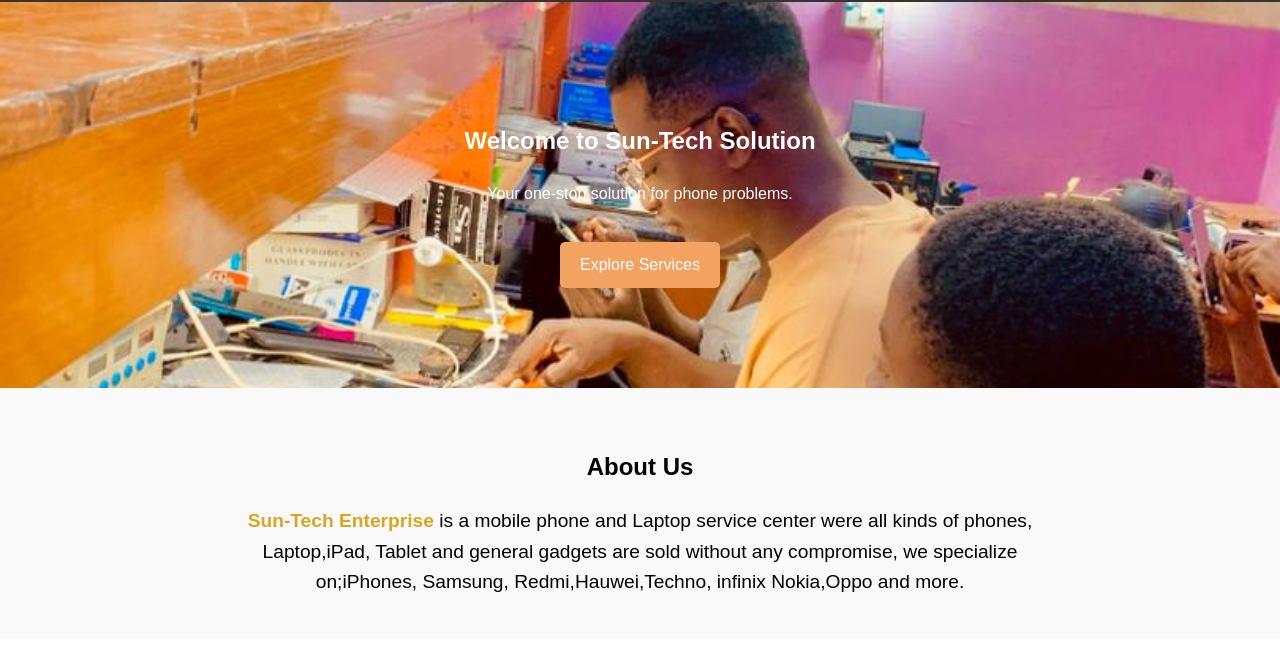
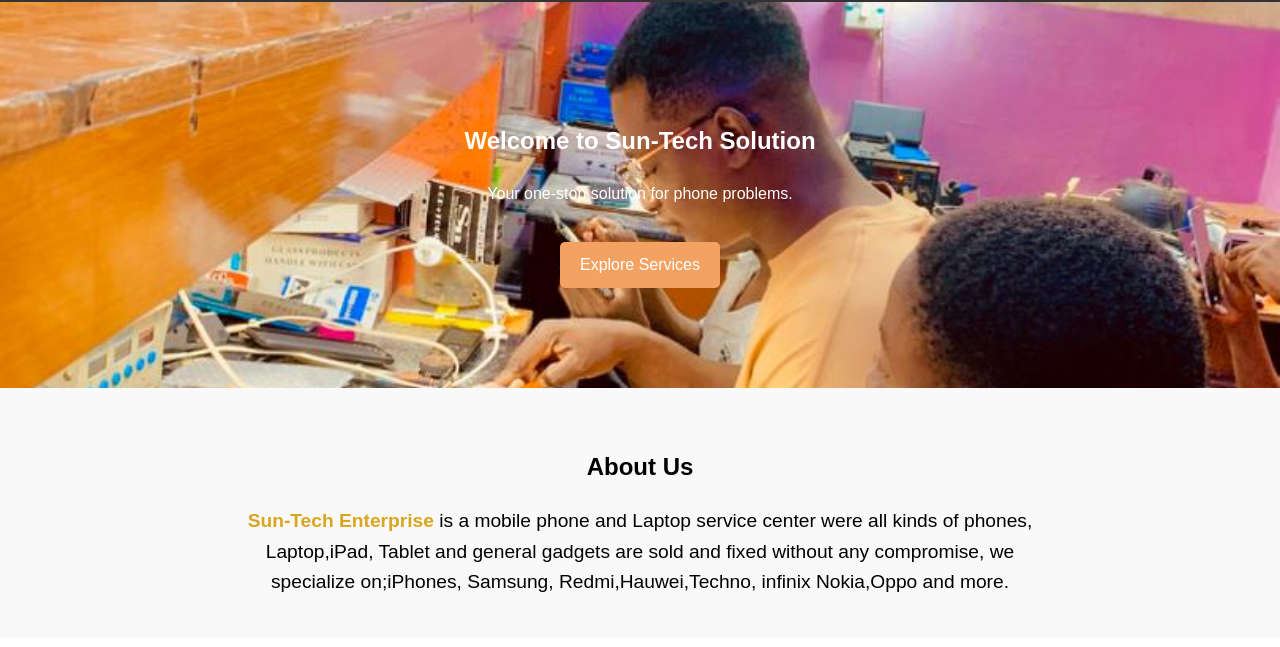
Before and after one commit to denre199/Sun-Tech-Solutions, a plain HTML site: page index.html in a window 1280 px wide. Shown: the part 153-800 px from the top of the page. Drawn offline with Linux system fonts and the light colour scheme.

Commit message:
Update index.html

```diff
--- a/index.html
+++ b/index.html
@@ -31,7 +31,7 @@
         <h2>About Us</h2>
         <p>
              <b style="color: goldenrod;">Sun-Tech Enterprise </b>
-             is a mobile phone and Laptop service center were all kinds of phones, Laptop,iPad, Tablet and general gadgets are sold without any compromise, we specialize on;iPhones, Samsung, Redmi,Hauwei,Techno, infinix Nokia,Oppo and more.
+             is a mobile phone and Laptop service center were all kinds of phones, Laptop,iPad, Tablet and general gadgets are sold and fixed without any compromise, we specialize on;iPhones, Samsung, Redmi,Hauwei,Techno, infinix Nokia,Oppo and more.
 
         </p>
     </section>
```
